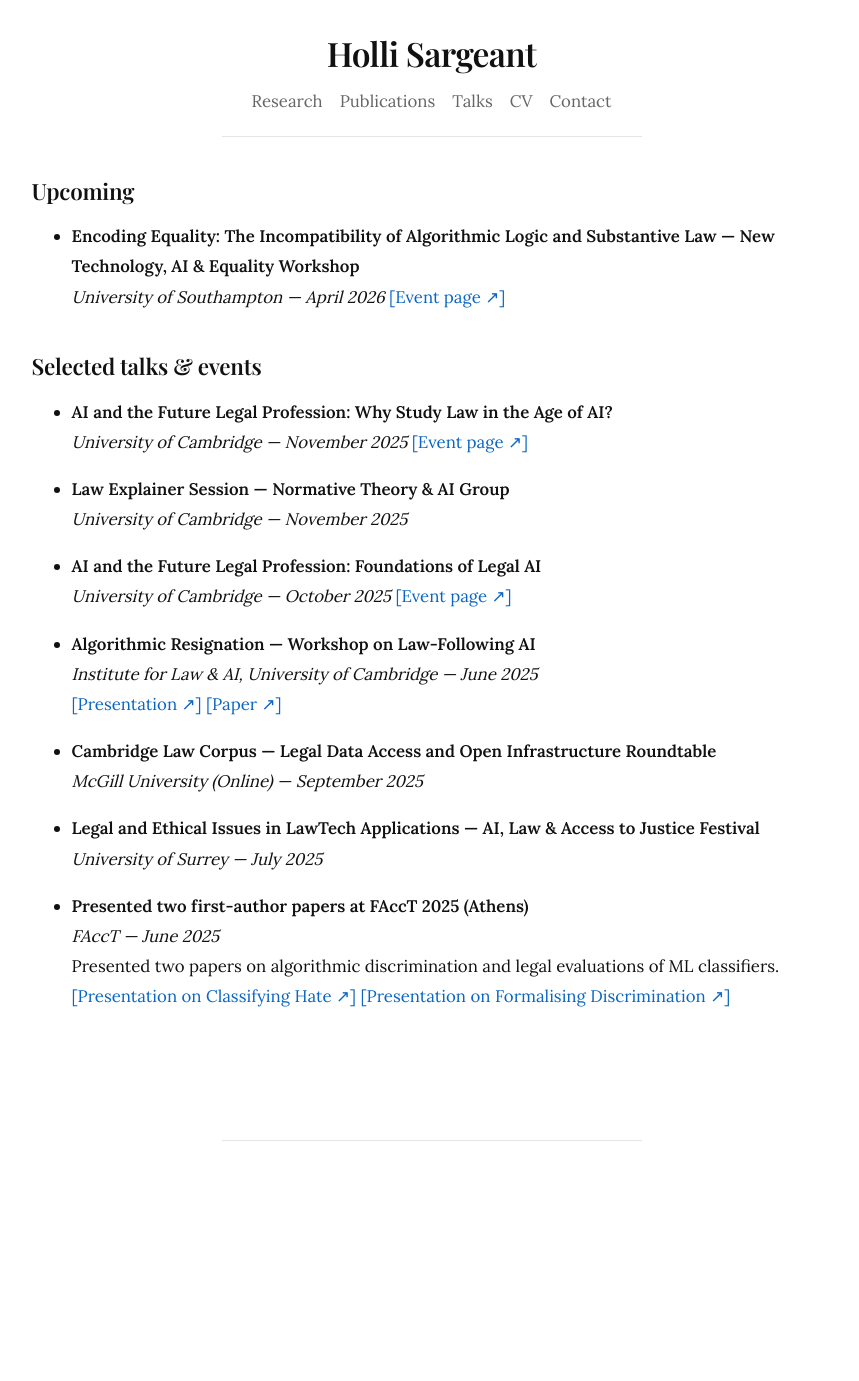
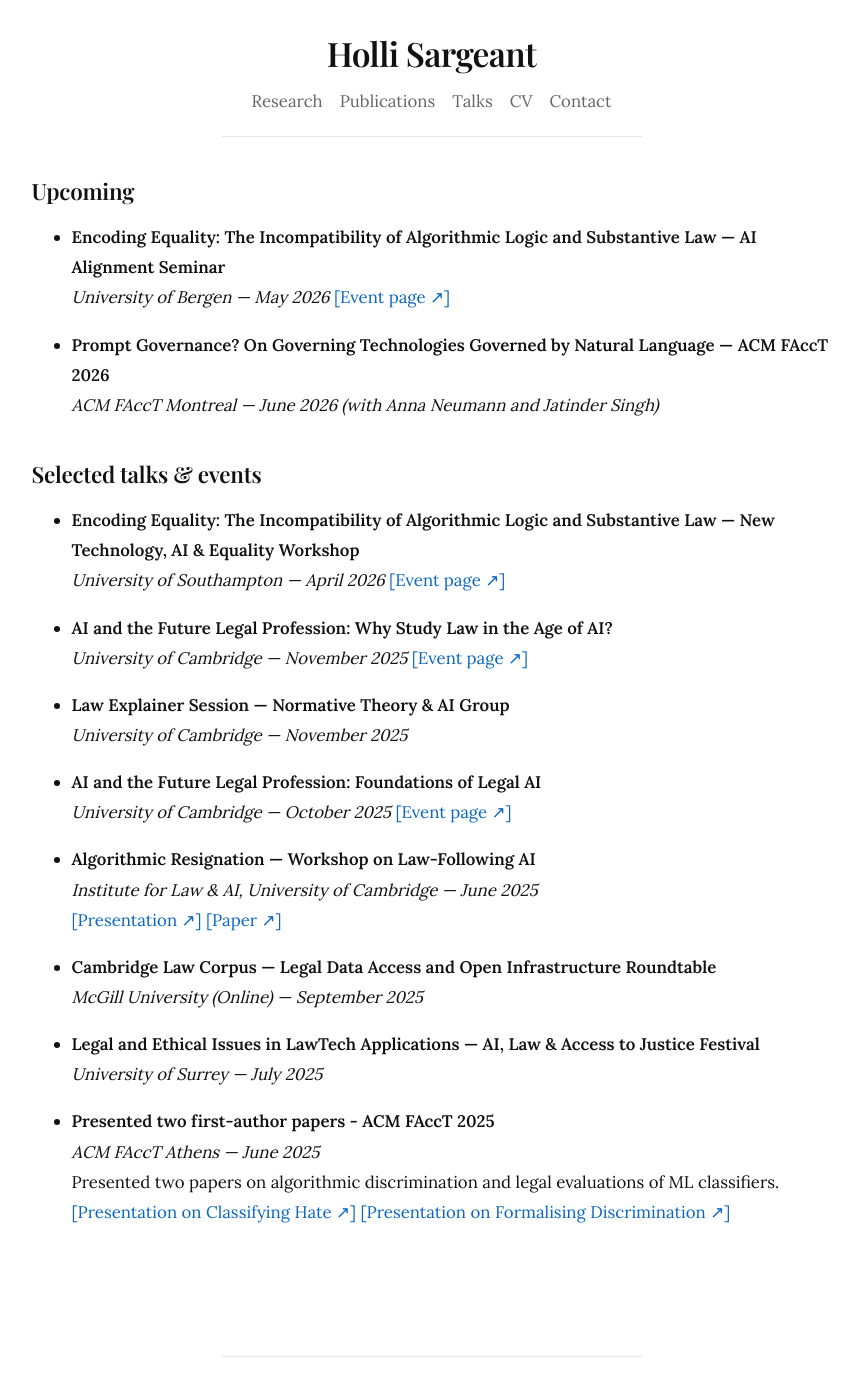
Before and after one commit to hollisargeant/hollisargeant.github.io, a Jekyll site: the page built from talks.md, in a window 1280 px wide. Shown: the whole page, without its empty margins (201-1060 px from the left). Built offline with Jekyll 4.4.1, drawn with Linux system fonts in a browser that asks for light colours; before the commit the page ends 1165 px from its top, so only the background shows below that.

Commit message:
Update talks.md

```diff
--- a/talks.md
+++ b/talks.md
@@ -20,10 +20,16 @@ permalink: /talks/
 
 ## Upcoming
 
+- **Encoding Equality: The Incompatibility of Algorithmic Logic and Substantive Law — AI Alignment Seminar**
+  *University of Bergen — May 2026* [[Event page ↗︎]](https://www.uib.no/en/ai/182154/ai-alignment)
+
+- **Prompt Governance? On Governing Technologies Governed by Natural Language — ACM FAccT 2026**
+  *ACM FAccT Montreal — June 2026 (with Anna Neumann and Jatinder Singh)*
+
+## Selected talks & events
+
 - **Encoding Equality: The Incompatibility of Algorithmic Logic and Substantive Law — New Technology, AI & Equality Workshop**
   *University of Southampton — April 2026* [[Event page ↗︎]](https://www.southampton.ac.uk/law/news/events/2025/10/new-technology-ai-and-gender-equality-problems-and-solutions.page)
-
-## Selected talks & events
 
 - **AI and the Future Legal Profession: Why Study Law in the Age of AI?**
   *University of Cambridge — November 2025* [[Event page ↗︎]](https://www.law.cam.ac.uk/press/events/2025/11/ai-and-future-legal-profession-why-study-law-age-ai)
@@ -45,7 +51,7 @@ permalink: /talks/
 - **Legal and Ethical Issues in LawTech Applications — AI, Law & Access to Justice Festival**
   *University of Surrey — July 2025*
 
-- **Presented two first-author papers at FAccT 2025 (Athens)**
-  *FAccT — June 2025*
+- **Presented two first-author papers - ACM FAccT 2025**
+  *ACM FAccT Athens — June 2025*
   Presented two papers on algorithmic discrimination and legal evaluations of ML classifiers.
   [[Presentation on Classifying Hate ↗︎]](https://youtu.be/iTlBDnqURcY?si=0RztC3HSPCRXH8G-) [[Presentation on Formalising Discrimination ↗︎]](https://youtu.be/UAtJCRvom1s?si=8ucVNRkpTnHtjDtW)
```
